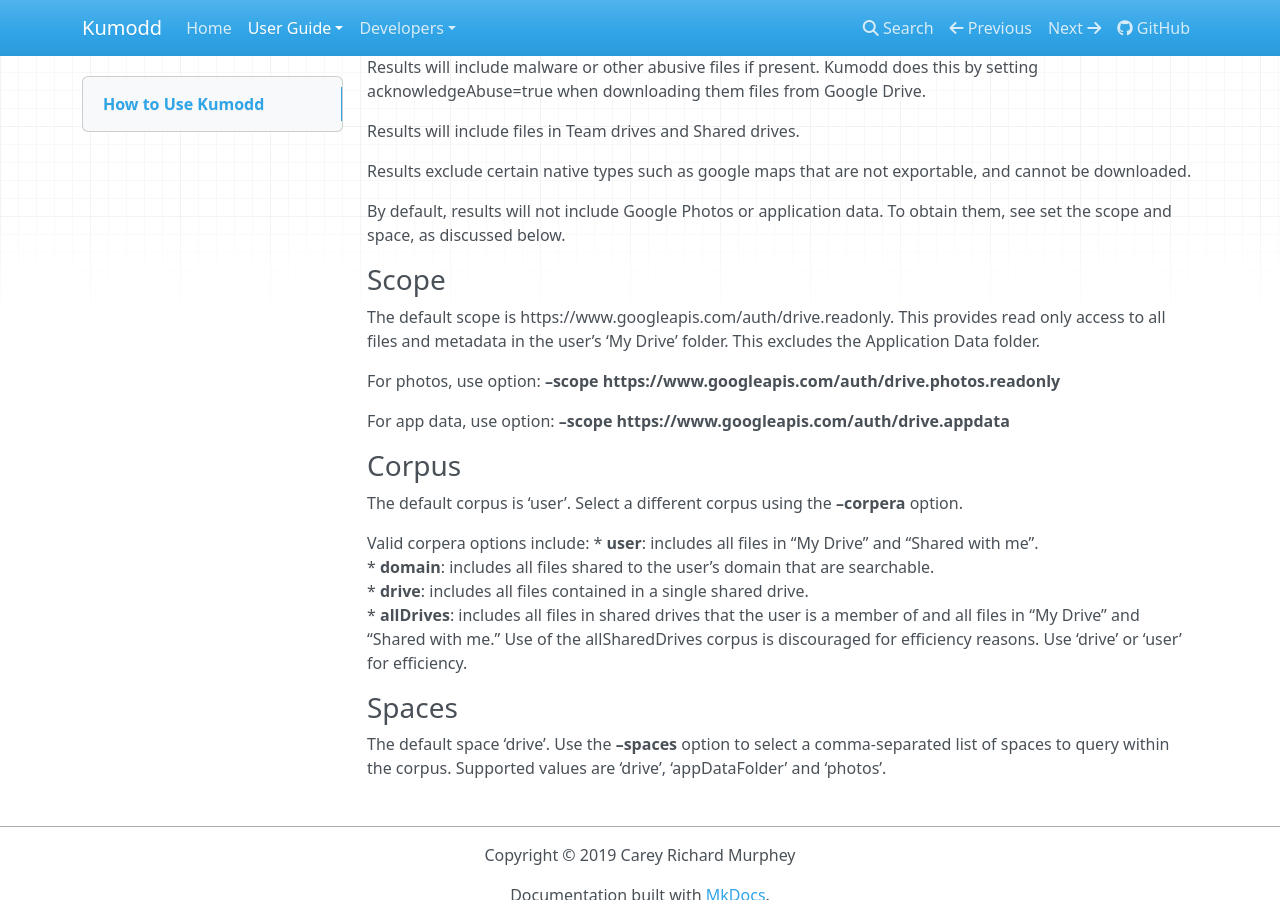
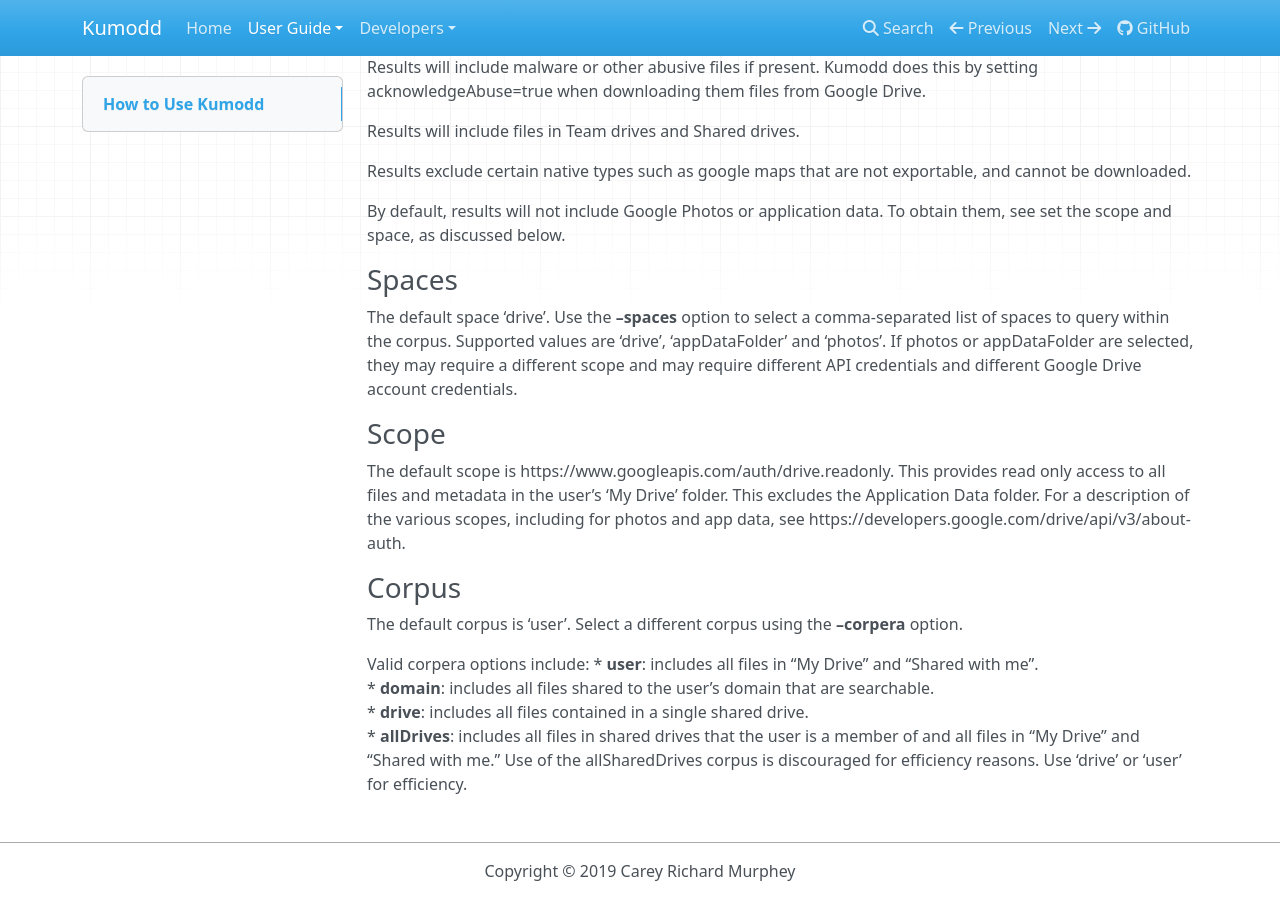
Before and after one commit to andresebr/kumodd, an MkDocs documentation site: the page built from docs/guide/How-to-Use-Kumodd.md, in a window 1280 px wide and 900 px high, scrolled down 2430 px. Built offline with MkDocs 1.6.1, drawn with Linux system fonts in a browser that asks for light colours; nearby versions of some CDN libraries.

Commit message:
clarify spacees and refer to authentication documentation

```diff
--- a/docs/guide/How-to-Use-Kumodd.md
+++ b/docs/guide/How-to-Use-Kumodd.md
@@ -112,15 +112,20 @@
 By default, results will not include Google Photos or application data.  To obtain them,
 see set the scope and space, as discussed below.
 
+## Spaces
+
+The default space 'drive'.  Use the __--spaces__ option to select a comma-separated list
+of spaces to query within the corpus. Supported values are 'drive', 'appDataFolder' and
+'photos'.  If photos or appDataFolder are selected, they may require a different scope
+and may require different API credentials and different Google Drive account
+credentials.
+
 ## Scope
 
 The default scope is https://www.googleapis.com/auth/drive.readonly.  This provides read
 only access to all files and metadata in the user's 'My Drive' folder. This excludes the
-Application Data folder.
-
-For photos, use option: __--scope https://www.googleapis.com/auth/drive.photos.readonly__
-
-For app data, use option: __--scope https://www.googleapis.com/auth/drive.appdata__
+Application Data folder.  For a description of the various scopes, including for photos
+and app data, see https://developers.google.com/drive/api/v3/about-auth.
 
 ## Corpus
 
@@ -131,9 +136,3 @@
 * __domain__: includes all files shared to the user's domain that are searchable.
 * __drive__: includes all files contained in a single shared drive.
 * __allDrives__: includes all files in shared drives that the user is a member of and all files in "My Drive" and "Shared with me." Use of the allSharedDrives corpus is discouraged for efficiency reasons. Use 'drive' or 'user' for efficiency.
-
-## Spaces
-
-The default space 'drive'.  Use the __--spaces__ option to select a comma-separated list
-of spaces to query within the corpus. Supported values are 'drive', 'appDataFolder' and
-'photos'.
```
Also changed, not shown: docs/guide/How-to-Install.md (+3 -3 lines), 1 other file.
